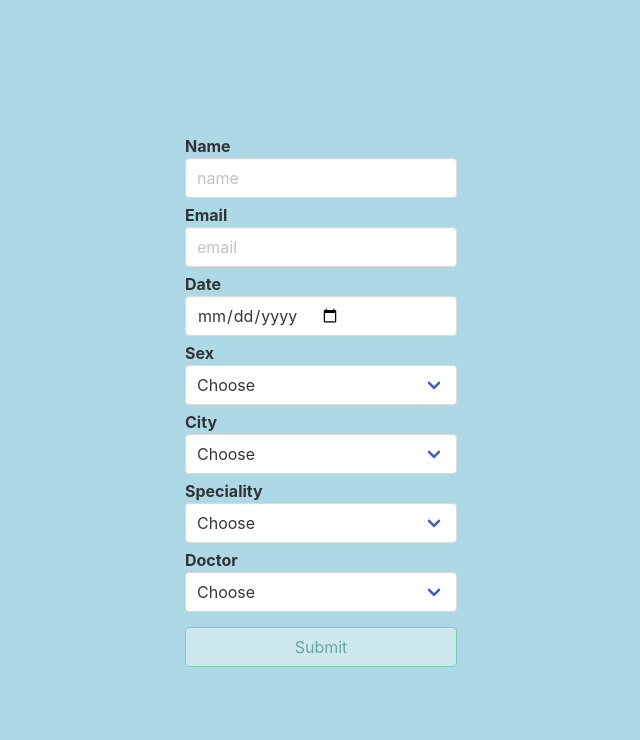
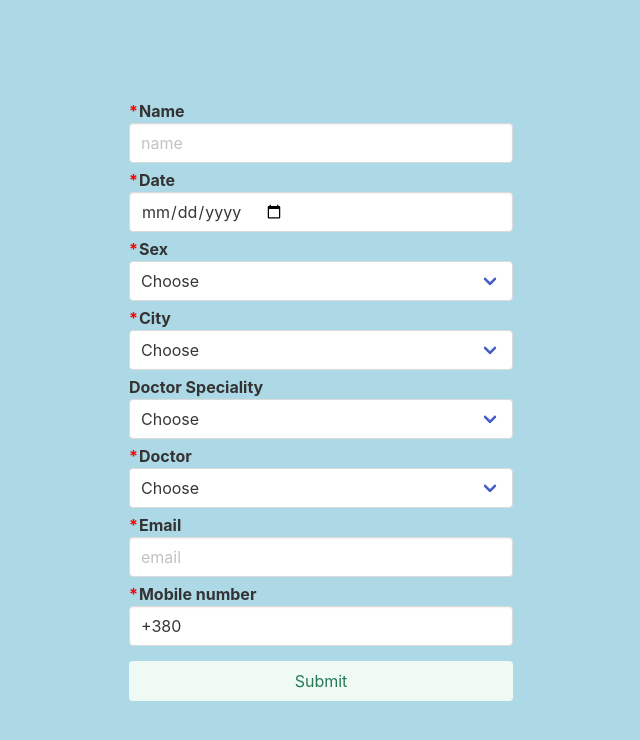
Before and after one commit to kolya-movchan/halo-lab-form, a React (Vite) app: page / in a window 1280 px wide. Shown: the top 740 px of the page, without its empty margins (319-959 px from the left). Built offline with nearby package versions, Linux system fonts and the light colour scheme.

Commit message:
Add Form DevTool, mark as required

```diff
--- a/package.json
+++ b/package.json
@@ -37,6 +37,7 @@
     "@commitlint/cli": "^17.4.0",
     "@commitlint/config-conventional": "^17.4.0",
     "@commitlint/prompt-cli": "^17.4.0",
+    "@hookform/devtools": "^4.3.1",
     "@testing-library/dom": "^8.19.1",
     "@testing-library/jest-dom": "^5.16.5",
     "@testing-library/react": "^13.4.0",
--- a/src/components/Form/Form.scss
+++ b/src/components/Form/Form.scss
@@ -5,6 +5,7 @@
 form {
   display: flex;
   flex-direction: column;
+  min-width: 30%;
   gap: 5px;
   // align-items: center;
   // justify-content: center;
@@ -30,4 +31,9 @@ span {
   font-weight: bold; /* Default font weight */
 }
 
+.required {
+  color: #ff0000;
+  margin-right: 1px;
+}
+
 /*# sourceMappingURL=Form.scss.css.map */
--- a/src/components/Form/Form.tsx
+++ b/src/components/Form/Form.tsx
@@ -1,63 +1,82 @@
 import React from 'react'
 import { useForm, SubmitHandler } from "react-hook-form";
+import { DevTool } from '@hookform/devtools';
 
 type Inputs = {
-  example: string,
-  exampleRequired: string,
+  name: string,
+  date: string,
   sex: string,
   city: string,
   speciality: string,
   doctorName: string,
   email: string,
+  phone: string,
 };
 
 export const Form: React.FC = () => {
-  const { register, handleSubmit, watch, formState: { errors } } = useForm<Inputs>();
+  const { register, handleSubmit, watch, formState: { errors }, control } = useForm<Inputs>();
   const onSubmit: SubmitHandler<Inputs> = data => console.log(data);
 
-  console.log(watch("example")) // watch input value by passing the name of it
-  // console.log(watch("exampleRequired")) // watch input value by passing the name of it
+  console.log(watch("name"))
 
   return (
-    /* "handleSubmit" will validate your inputs before invoking "onSubmit" */
-    <form onSubmit={handleSubmit(onSubmit)}>
+    <>
+     <form onSubmit={handleSubmit(onSubmit)} noValidate>
       <label>
-        <span>Name</span>
+        <div>
+          <span className='required'>*</span>
+          <span>Name</span>
+        </div>
 
         <input
           defaultValue=""
           className="input"
           type="text"
           placeholder='name'
-          // {...register("example")}
+          {...register("name", {
+            required: {
+              value: true,
+              message: 'Name is required'
+            }
+          })}
         />
       </label>
 
       <label>
-        <span>Email</span>
+        <div>
+          <span className='required'>*</span>
+          <span>Date</span>
+        </div>
 
         <input
-          defaultValue=""
+          type='date'
           className="input"
-          type="email"
-          placeholder='email'
-          // {...register("email")}
+          {...register("date", {
+            required: {
+              value: true,
+              message: 'Date is required'
+            }
+          })}
         />
+        {/* {errors.date && <span>This field is required</span>} */}
       </label>
 
       <label>
-        <span>Date</span>
-
-        <input type='date' {...register("exampleRequired", { required: true })} className="input" />
-        {/* errors will return when field validation fails  */}
-        {errors.exampleRequired && <span>This field is required</span>}
-      </label>
-
-      <label>
-        <span>Sex</span>
+        <div>
+          <span className='required'>*</span>
+          <span>Sex</span>
+        </div>
 
         <div className="select">
-          <select {...register("sex")} value="" >
+          <select
+            value=""
+            {...register("sex", {
+              required: {
+                value: true,
+                message: 'Sex is required'
+              }
+            })}
+          >
             <option value="" disabled>Choose</option>
             <option value="male">male</option>
             <option value="female">female</option>
@@ -66,10 +85,21 @@ export const Form: React.FC = () => {
       </label>
 
         <label>
-          <span>City</span>
+          <div>
+            <span className='required'>*</span>
+            <span>City</span>
+          </div>
 
           <div className="select">
-            <select {...register("city")} value="">
+            <select
+              value=""
+              {...register("city", {
+                required: {
+                  value: true,
+                  message: 'City is required'
+                }
+              })}
+            >
               <option value="" disabled>Choose</option>
               <option value="Kyiv">Kyiv</option>
               <option value="Lviv">Lviv</option>
@@ -78,7 +108,7 @@ export const Form: React.FC = () => {
         </label>
 
       <label>
-        <span>Speciality</span>
+        <span>Doctor Speciality</span>
 
         <div className="select">
           <select {...register("speciality")} value="">
@@ -90,10 +120,21 @@ export const Form: React.FC = () => {
       </label>
 
       <label>
-        <span>Doctor</span>
+        <div>
+          <span className='required'>*</span>
+          <span>Doctor</span>
+        </div>
 
         <div className="select">
-          <select {...register("doctorName")} value="">
+        <select
+          value=""
+          {...register("doctorName", {
+            required: {
+              value: true,
+              message: 'Doctor is required'
+            }
+          })}
+        >
             <option value="" disabled>Choose</option>
             <option value="Michael">Michael</option>
             <option value="Jane">Jane</option>
@@ -101,10 +142,53 @@ export const Form: React.FC = () => {
         </div>
       </label>
 
-      <button type="submit" className='button is-success is-light' disabled>
+      <label>
+        <div>
+          <span className='required'>*</span>
+          <span>Email</span>
+        </div>
+
+        <input
+          defaultValue=""
+          className="input"
+          type="email"
+          placeholder='email'
+          {...register("email", {
+            required: {
+              value: true,
+              message: 'Email is required'
+            }
+          })}
+        />
+      </label>
+
+      <label>
+        <div>
+          <span className='required'>*</span>
+          <span>Mobile number</span>
+        </div>
+
+        <input
+          defaultValue="+380"
+          className="input"
+          type="tel"
+          placeholder='Mobile number'
+          {...register("phone", {
+            required: {
+              value: true,
+              message: 'Phone is required'
+            }
+          })}
+        />
+      </label>
+
+      <button type="submit" className='button is-success is-light'>
         Submit
       </button>
-    </form>
+     </form>
+
+      <DevTool control={control} />
+    </>
   );
 }
 
--- a/src/styles/index.css
+++ b/src/styles/index.css
@@ -2,6 +2,7 @@
 form {
   display: flex;
   flex-direction: column;
+  min-width: 30%;
   gap: 5px;
 }
 
@@ -23,8 +24,13 @@ span {
   font-weight: bold; /* Default font weight */
 }
 
+.required {
+  color: #ff0000;
+  margin-right: 1px;
+}
 
-body {
+
+#root {
   height: 100vh;
   display: flex;
   align-items: center;
--- a/src/styles/page.scss
+++ b/src/styles/page.scss
@@ -1,4 +1,4 @@
-body {
+#root {
   height: 100vh;
   display: flex;
   align-items: center;
```
Also changed, not shown: 2 other files (tests, documents, lock files or other folders).
